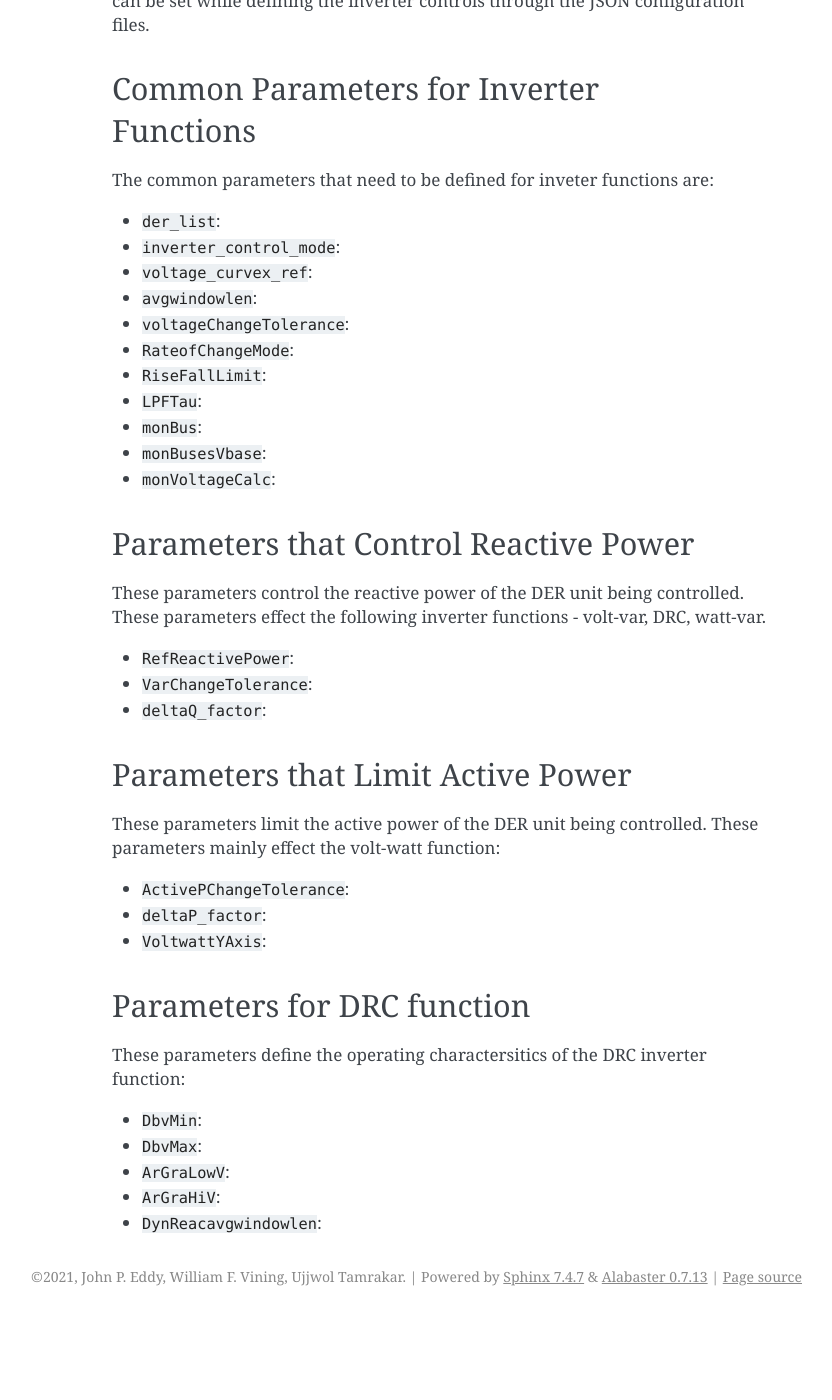
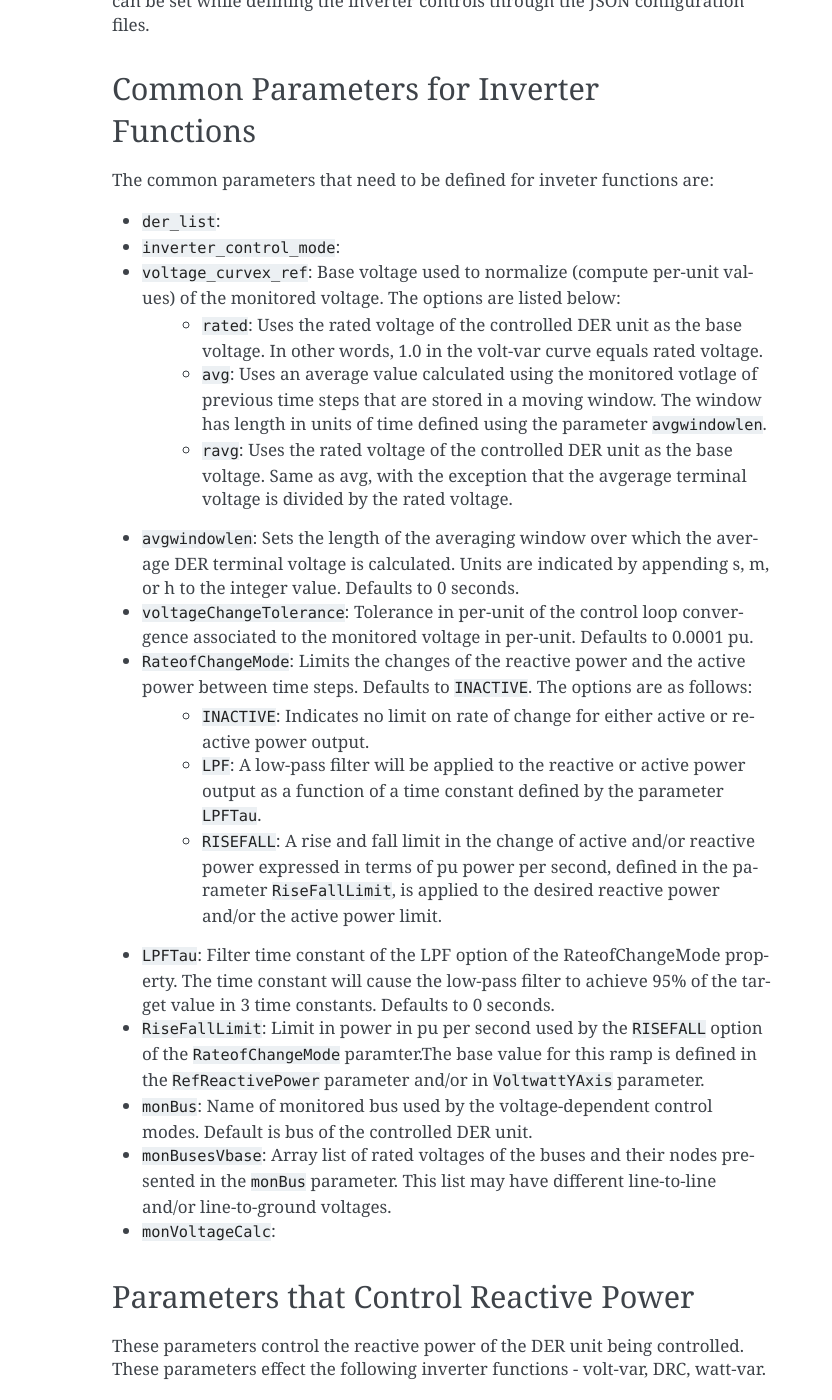
Before and after one commit to sandialabs/quest-ssim, a Sphinx documentation site: the page built from docs/inverter_controls.rst, in a window 1280 px wide and 1400 px high, scrolled down 1106 px. Shown: the whole window, without its empty margins (308-1140 px from the left). Built offline with Sphinx 7.4.7, drawn with Linux system fonts in a browser that asks for light colours; before the commit the page ends 2422 px from its top, so only the background shows below that; some of the changed text lies outside the part shown.

Commit message:
Additional documentation for inverter controls.

```diff
--- a/docs/inverter_controls.rst
+++ b/docs/inverter_controls.rst
@@ -50,15 +50,25 @@ _________________________________________
 The common parameters that need to be defined for inveter functions are:
 
 - ``der_list``:
+
 - ``inverter_control_mode``:
-- ``voltage_curvex_ref``:
-- ``avgwindowlen``:
-- ``voltageChangeTolerance``:
-- ``RateofChangeMode``:
-- ``RiseFallLimit``:
-- ``LPFTau``:
-- ``monBus``:
-- ``monBusesVbase``:
+
+- ``voltage_curvex_ref``: Base voltage used to normalize (compute per-unit values) of the monitored voltage. The options are listed below:
+    - ``rated``: Uses the rated voltage of the controlled DER unit as the base voltage. In other words, 1.0 in the volt-var curve equals rated voltage.
+    - ``avg``: Uses an average value calculated using the monitored votlage of previous time steps that are stored in a moving window. The window has length in units of time defined using the parameter ``avgwindowlen``.
+    - ``ravg``: Uses the rated voltage of the controlled DER unit as the base voltage. Same as avg, with the exception that the avgerage terminal voltage is divided by the rated voltage.
+
+- ``avgwindowlen``: Sets the length of the averaging window over which the average DER terminal voltage is calculated. Units are indicated by appending s, m, or h to the integer value. Defaults to 0 seconds.
+
+- ``voltageChangeTolerance``: Tolerance in per-unit of the control loop convergence associated to the monitored voltage in per-unit. Defaults to 0.0001 pu.
+- ``RateofChangeMode``: Limits the changes of the reactive power and the active power between time steps. Defaults to ``INACTIVE``. The options are as follows:
+    - ``INACTIVE``: Indicates no limit on rate of change for either active or reactive power output.
+    - ``LPF``: A low-pass filter will be applied to the reactive or active power output as a function of a time constant defined by the parameter ``LPFTau``.
+    - ``RISEFALL``: A rise and fall limit in the change of active and/or reactive power expressed in terms of pu power per second, defined in the parameter ``RiseFallLimit``, is applied to the desired reactive power and/or the active power limit.
+- ``LPFTau``: Filter time constant of the LPF option of the RateofChangeMode property. The time constant will cause the low-pass filter to achieve 95% of the target value in 3 time constants. Defaults to 0 seconds.
+- ``RiseFallLimit``: Limit in power in pu per second used by the ``RISEFALL`` option of the ``RateofChangeMode`` paramter.The base value for this ramp is defined in the ``RefReactivePower`` parameter and/or in ``VoltwattYAxis`` parameter.
+- ``monBus``: Name of monitored bus used by the voltage-dependent control modes. Default is bus of the controlled DER unit.
+- ``monBusesVbase``: Array list of rated voltages of the buses and their nodes presented in the ``monBus`` parameter. This list may have different line-to-line and/or line-to-ground voltages.
 - ``monVoltageCalc``:
 
 
@@ -70,7 +80,7 @@ watt-var.
 
 - ``RefReactivePower``:
 - ``VarChangeTolerance``:
-- ``deltaQ_factor``:
+- ``deltaQ_factor``: Sets the maximum change (in per unit) from the prior var output level to the desired var output level during each control iteration. Defaults to -1.0 meaning OpenDSS engine take care of selection of this factor internally.
 
 Parameters that Limit Active Power
 __________________________________
```
Also changed, not shown: 1 other file.
